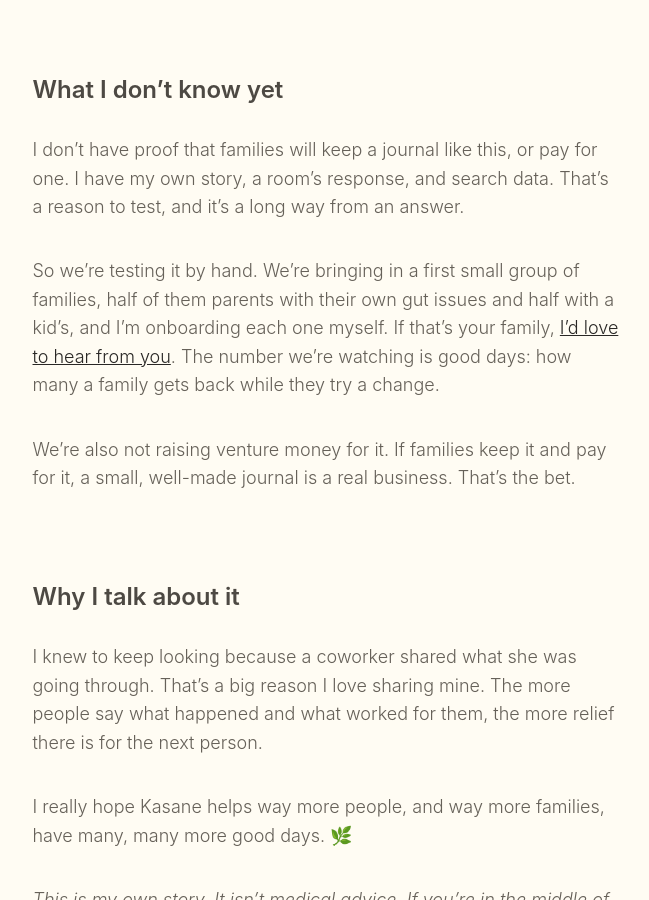
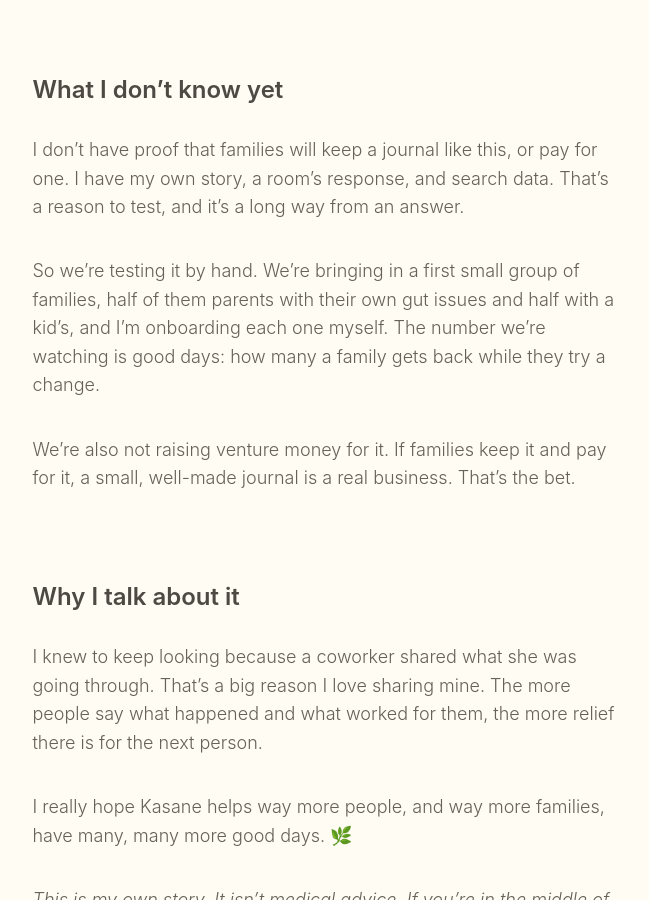
Before and after one commit to paulmederos/pm17, a Jekyll site: the page built from _posts/2026-11-18-sibo-and-why-im-building-kasane.md, in a window 1280 px wide and 900 px high, scrolled down 6443 px. Shown: the whole window, without its empty margins (314-963 px from the left). Built offline with Jekyll 4.4.1, drawn with Linux system fonts in a browser that asks for light colours; some web fonts are replaced.

Commit message:
SIBO post: drop the first-families link (that page isn't live)
Co-Authored-By: Claude Fable 5.2 <noreply@anthropic.com>

```diff
--- a/_posts/2026-11-18-sibo-and-why-im-building-kasane.md
+++ b/_posts/2026-11-18-sibo-and-why-im-building-kasane.md
@@ -108,7 +108,7 @@ Kasane isn't only for SIBO. It's for anybody dealing with gut issues, and anybod
 
 I don't have proof that families will keep a journal like this, or pay for one. I have my own story, a room's response, and search data. That's a reason to test, and it's a long way from an answer.
 
-So we're testing it by hand. We're bringing in a first small group of families, half of them parents with their own gut issues and half with a kid's, and I'm onboarding each one myself. If that's your family, [I'd love to hear from you](https://www.kasanelife.com/first-families/). The number we're watching is good days: how many a family gets back while they try a change.
+So we're testing it by hand. We're bringing in a first small group of families, half of them parents with their own gut issues and half with a kid's, and I'm onboarding each one myself. The number we're watching is good days: how many a family gets back while they try a change.
 
 We're also not raising venture money for it. If families keep it and pay for it, a small, well-made journal is a real business. That's the bet.
 
```
